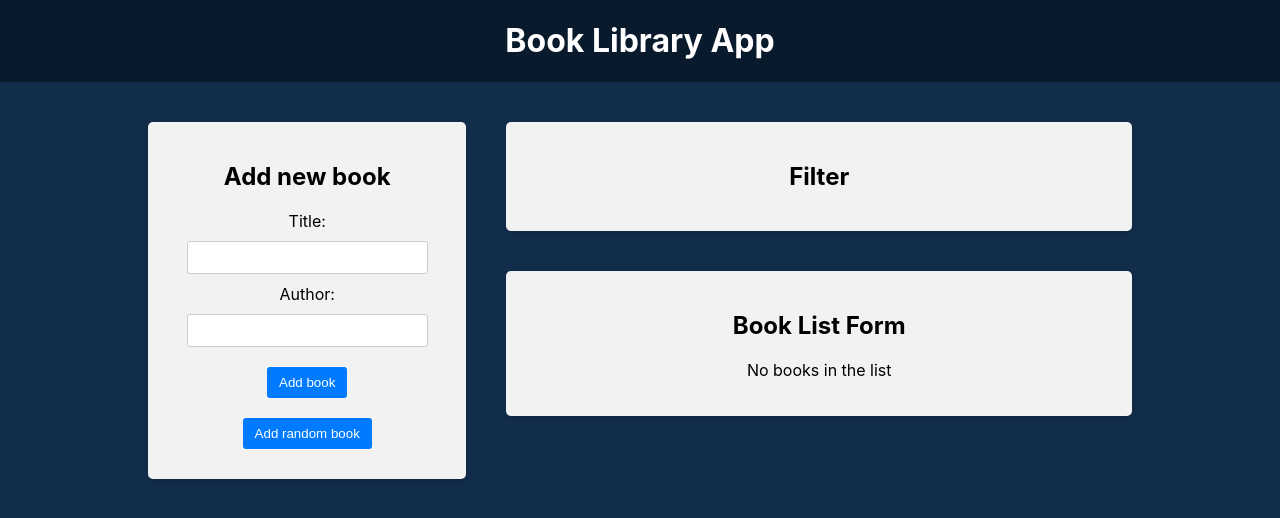
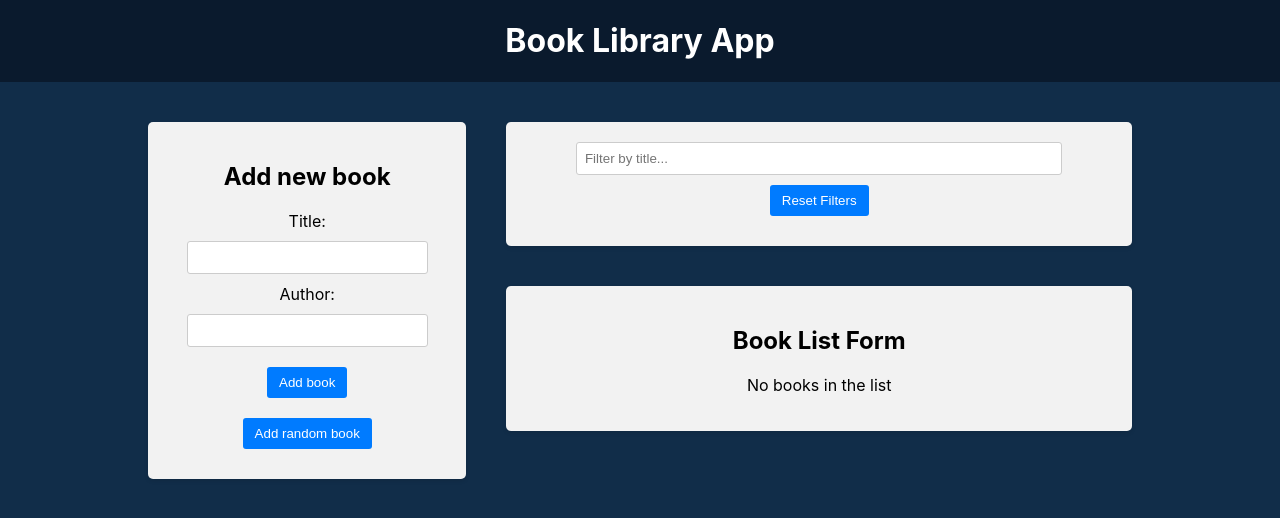
Before and after one commit to MaxChernyshev/react-redux, a React (Create React App) app in the folder frontend/: page / in a window 1280 px wide. Shown: the top 518 px of the page. Built offline with nearby package versions, Linux system fonts and the light colour scheme.

Commit message:
Redux slice and title filter

```diff
--- a/frontend/src/components/BookList/BookList.jsx
+++ b/frontend/src/components/BookList/BookList.jsx
@@ -2,10 +2,14 @@
 import './BookList.css'
 import { BsBookmarkStarFill, BsBookmarkStar, BsFillTrash3Fill } from "react-icons/bs"
 import { deleteBook, toggleFavorite } from '../../redux/books/actionCreators'
+import { selectTitleFilter } from '../../redux/slices/filterSlice'
+
 
 const BookList = () => {
 
     const books = useSelector((state) => state.books)
+
+    const titleFilter = useSelector(selectTitleFilter)
 
     const dispatch = useDispatch()
 
@@ -17,6 +21,12 @@
         dispatch(toggleFavorite(id))
     }
 
+    const filteredBooks = books.filter((book) => {
+        const matchesTitle = book.title.toLowerCase().includes(titleFilter.toLowerCase())
+        return matchesTitle
+        // console.log({ title: book.title, matchesTitle })
+    })
+
     return (
         <div className="app-block book-list">
             <h2>Book List Form</h2>
@@ -27,7 +37,7 @@
                     :
                     (
                         <ul>
-                            {books.map((book, i) => (
+                            {filteredBooks.map((book, i) => (
                                 <li key={book.id} className='book-list'>
                                     <div>
                                         ID: {++i} Title: <strong>{book.title}</strong> by author: <strong>{book.author}</strong>
--- a/frontend/src/components/Filter/Filter.jsx
+++ b/frontend/src/components/Filter/Filter.jsx
@@ -1,11 +1,41 @@
+import { useDispatch, useSelector } from 'react-redux'
+import { setTitleFilter, selectTitleFilter, resetFilters } from '../../redux/slices/filterSlice'
+
 import './Filter.css'
 
 const Filter = () => {
+    const dispatch = useDispatch()
+
+    // const titleFilter = selectTitleFilter()
+    const titleFilter = useSelector(selectTitleFilter)
+
+    console.log(titleFilter)
+
+    const handleTitleFilterChange = (e) => {
+        // console.log(e.target.value)
+
+        dispatch(setTitleFilter(e.target.value))
+    }
+
+    const handleResetFilters = () => {
+        dispatch(resetFilters())
+    }
+
     return (
         <div className="app-block filter">
-            <h2>Filter</h2>
+            <div className='filter-row'>
+                <div className="filter-group">
+                    <input
+                        type="text"
+                        value={titleFilter}
+                        placeholder="Filter by title..."
+                        onChange={handleTitleFilterChange}
+                    />
+                    <button type="button" onClick={handleResetFilters}>Reset Filters</button>
+                </div>
+            </div>
         </div>
-    )
+    );
 }
 
 export default Filter
--- a/frontend/src/redux/books/reducer.js
+++ b/frontend/src/redux/books/reducer.js
@@ -9,7 +9,7 @@
             return [...state, action.payload]
 
         case a.DELETE_BOOK:
-            return state.filter((book) => book.id != action.payload)
+            return state.filter((book) => book.id !== action.payload)
 
         case a.TOGGLE_FAVORITE:
             return state.map((book) =>
--- /dev/null
+++ b/frontend/src/redux/slices/filterSlice.js
@@ -0,0 +1,34 @@
+import { createSlice } from "@reduxjs/toolkit"
+
+const initialState = {
+    title: '',
+    // author: '',
+    // onlyFavorite: false,
+}
+
+const filterSlice = createSlice({
+    name: 'filter',
+    initialState: initialState,
+    reducers: {
+        setTitleFilter: (state, action) => {
+            // mutation the object (make a new one) Immer library
+            state.title = action.payload;
+
+            // make a new object
+            // return { ...state, title: action.payload
+        },
+        resetFilters: (state) => {
+            return initialState
+        }
+    }
+})
+
+
+
+// console.log(filterSlice.actions.setTitleFilter())
+
+export const { setTitleFilter, resetFilters } = filterSlice.actions
+
+export const selectTitleFilter = (state) => state.filter.title
+
+export default filterSlice.reducer
--- a/frontend/src/redux/store.js
+++ b/frontend/src/redux/store.js
@@ -1,10 +1,13 @@
 import { configureStore } from "@reduxjs/toolkit"
 import booksReduser from "./books/reducer"
+import filterReducer from './slices/filterSlice'
 
 
 const store = configureStore({
     reducer: {
         books: booksReduser,
+        filter: filterReducer,
+
     }
 })
 
```
